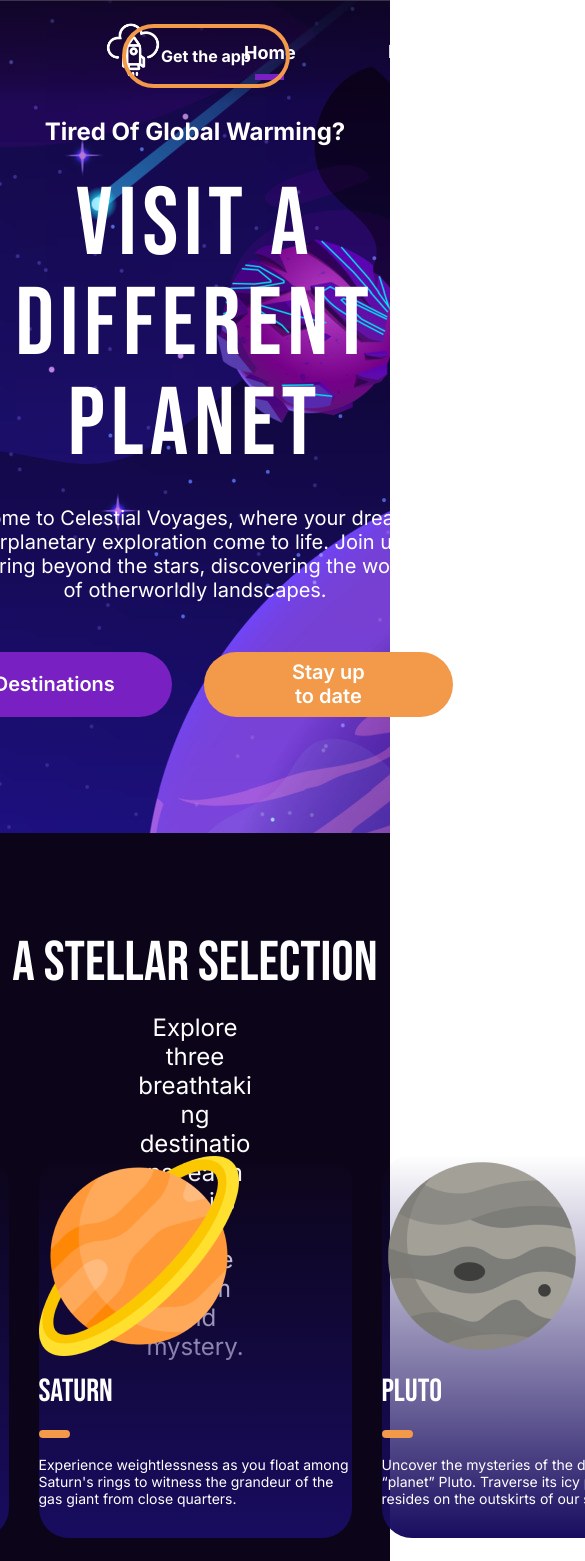
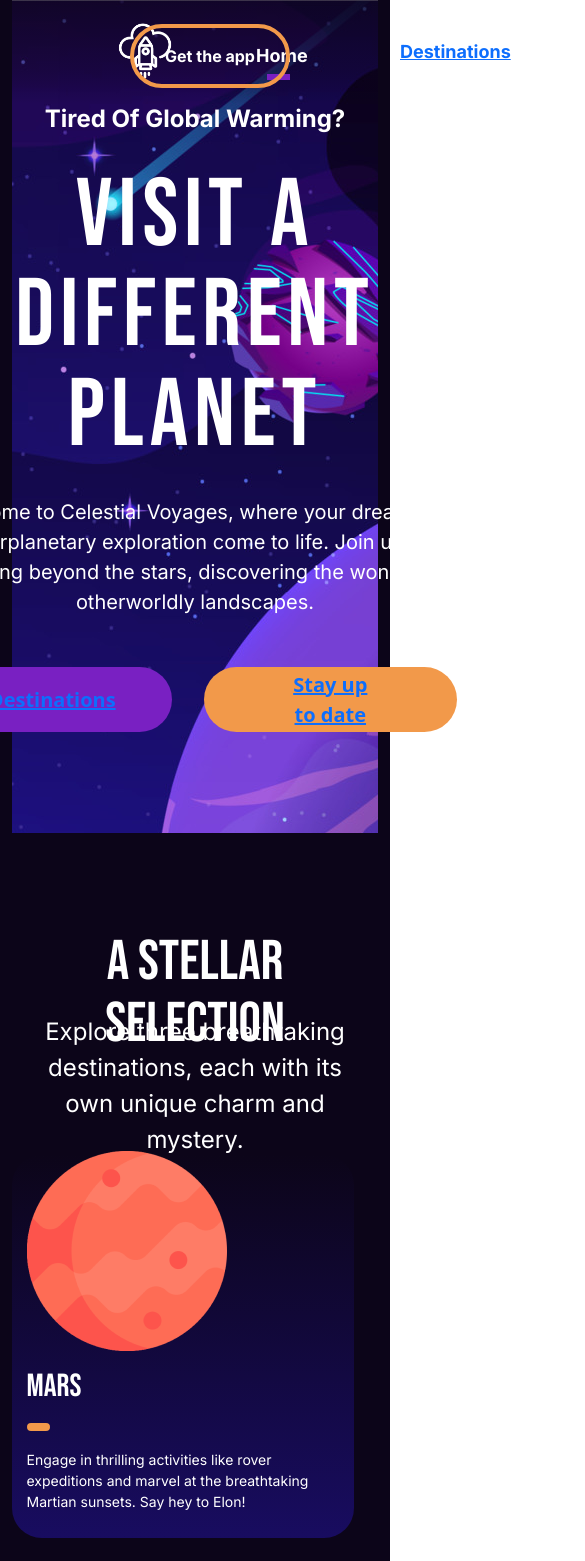
Before and after one commit to GlenDorner221358/GalacticGetawaysWebsite, a plain HTML site: page index.html in a window 390 px wide. Shown: the top 1561 px of the page, 585 px wide, since content can reach past the window. Drawn offline with nearby package versions, Linux system fonts and the light colour scheme.

Commit message:
Stellar section mobile scaling
The stellar selection section scales for mobile now. IDK why the rest dont

```diff
--- a/index.html
+++ b/index.html
@@ -2,7 +2,7 @@
 <html lang="en">
 <head>
     <meta charset="UTF-8">
-    <meta name="viewport" content="width=device-width, initial-scale=1.0">
+    <meta name="viewport" content="width=device-width, initial-scale=1">
     <title>Galactic Getaways</title>
     <link rel="stylesheet" href="main.css"></link>
 
@@ -14,13 +14,16 @@
     <link rel="preconnect" href="https://fonts.gstatic.com" crossorigin>
     <link href="https://fonts.googleapis.com/css2?family=Inter:wght@100..900&display=swap" rel="stylesheet">
 
+    <link href="https://cdn.jsdelivr.net/npm/bootstrap@5.0.2/dist/css/bootstrap.min.css" rel="stylesheet" integrity="sha384-EVSTQN3/azprG1Anm3QDgpJLIm9Nao0Yz1ztcQTwFspd3yD65VohhpuuCOmLASjC" crossorigin="anonymous">
+    <script src="https://cdn.jsdelivr.net/npm/bootstrap@5.0.2/dist/js/bootstrap.bundle.min.js" integrity="sha384-MrcW6ZMFYlzcLA8Nl+NtUVF0sA7MsXsP1UyJoMp4YLEuNSfAP+JcXn/tWtIaxVXM" crossorigin="anonymous"></script>
+
 </head>
 <body>
-    <div class="Mainbox">
+    <div class="Mainbox container-fluid">
 
         <!--navbar  -->
-        <div class="NavigationBar">
-          <div class="Frame3">
+        <div class="NavigationBar row">
+          <div class="Frame3 col-sm-11">
             <img class="Logo" style="width: 66px; height: 66px" src="assets/logo.png" />
             <div style="position: relative">
               <button class="HomeButton"> Home </button>
@@ -30,11 +33,11 @@
                 <a href="#destinations"> Destinations </a>
             </button>
             </div>
-          <div class="OutlineButton">
+            <a href="#app"> <div class="OutlineButton col-sm-1">
             <button class="GetTheApp">
-                <a href="#app"> Get the app </a>
+                 Get the app
             </button>
-          </div>
+          </div></a>
         </div>
 
         <!-- Header section -->
@@ -62,19 +65,23 @@
 
         <!-- Stellar section -->
         <div class="StellarSectionBorder">
-            <div class="StellarSection">
+            <div class="StellarSection container-fluid">
 
                 <div class="StellarText">
-                    <div style="width: 100%; height: 82px; font-size: 56px; font-family: Bebas Neue; font-weight: 400; line-height: 61.60px;">
-                        <a id="destinations"> A Stellar Selection </a>
+                    <div class="row">
+                        <div style="width: 100%; height: 82px; font-size: 56px; font-family: Bebas Neue; font-weight: 400; line-height: 61.60px;">
+                            <a id="destinations"> A Stellar Selection </a>
+                        </div>
                     </div>
-                    <div style="width: 30%; height: 142px; font-size: 24px; font-family: Inter; font-weight: 400; word-wrap: break-word;">
-                        Explore three breathtaking destinations, each with its own unique charm and mystery.
+                    <div class="row">
+                        <div class="col-sm-12" style="width: 100%; height: 142px; font-size: 24px; font-family: Inter; font-weight: 400; word-wrap: break-word;">
+                            Explore three breathtaking destinations, each with its own unique charm and mystery.
+                        </div>
                     </div>
                 </div>
 
-                <div class="DezzyCardHolder">
-                    <div class="DezzyCard">
+                <div class="DezzyCardHolder row">
+                    <div class="DezzyCard col-sm-3">
                         <div class="CardContent">
                             <img class="Planet" src="assets/mars.png" />
                             <div class="CardHeading">
@@ -87,7 +94,7 @@
                         </div>
                     </div>
 
-                    <div class="DezzyCard">
+                    <div class="DezzyCard col-sm-3">
                         <div class="CardContent">
                             <img class="Planet" src="assets/saturn.png" />
                             <div class="CardHeading">
@@ -100,7 +107,7 @@
                         </div>
                     </div>
 
-                    <div class="DezzyCard">
+                    <div class="DezzyCard col-sm-3">
                         <div class="CardContent">
                             <img class="Planet" src="assets/moon.png" />
                             <div class="CardHeading">
@@ -113,6 +120,7 @@
                         </div>
                     </div>
                 </div>
+
             </div>
         </div>
 
--- a/main.css
+++ b/main.css
@@ -234,7 +234,6 @@ button{
     width: auto;
     height: fit-content;
     min-height: 100px;
-    height: 605px;
 }
 
 .StellarText{
@@ -402,8 +401,9 @@ button{
     padding-top: 80px;
     padding-left: 100px;
     padding-right: 100px;
+    padding-bottom: 20px;
     width: 994px;
-    height: 200px;
+    height: fit-content;
     background: #7920C2;
     border-radius: 30px;
     flex-direction: column;
```
